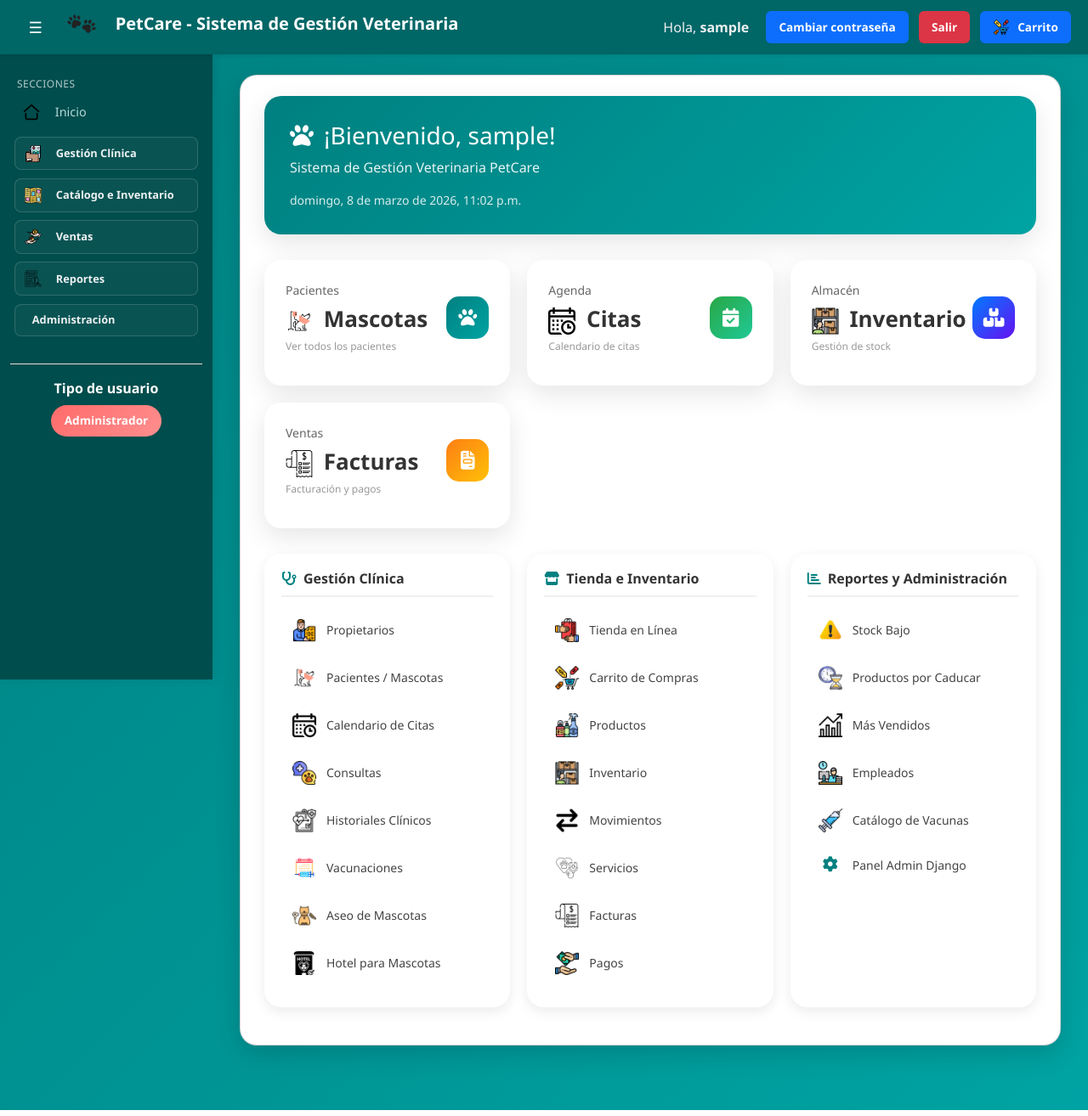
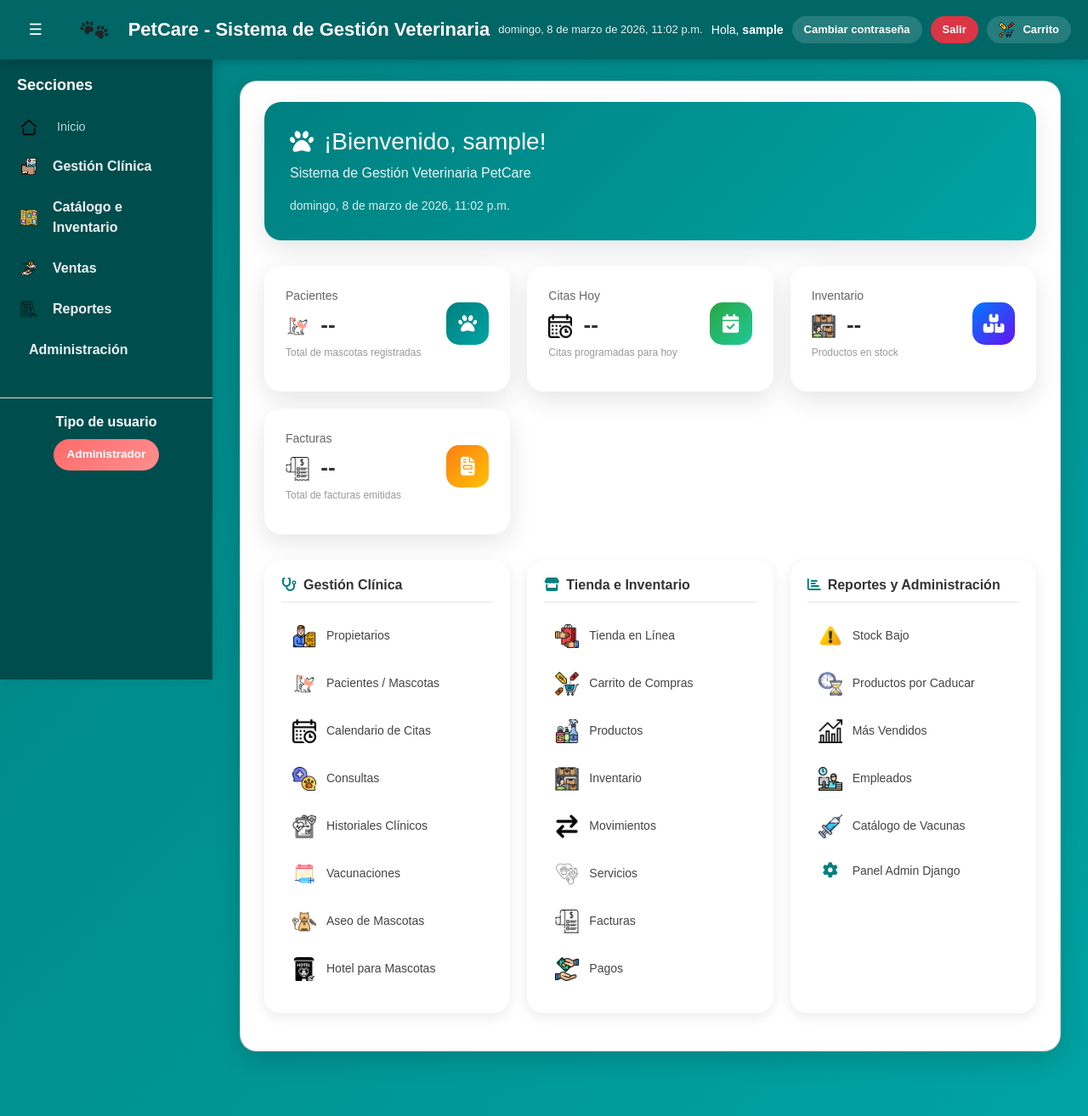
Before and after one commit to DiegoZarzaMorales/PetCare_TemasAvanzados, a Django app: page / in a window 1280 px wide. Shown: the whole page at 85% size. Run offline with Django 5.2, Linux system fonts and the light colour scheme; the visitor is signed in with stand-in values (Sample User, id 1); data that the repository does not hold is empty.

Commit message:
Update visual design to match PetCareAlex: header 3-zone, sidebar, stats counters, typography
Co-authored-by: DiegoZarzaMorales <179668341+DiegoZarzaMorales@users.noreply.github.com>

```diff
--- a/PetCare/PetApp/views.py
+++ b/PetCare/PetApp/views.py
@@ -31,7 +31,15 @@ from django.db.models import Q
 # Vista principal
 @login_required
 def index(request):
-    return render(request, 'index.html')
+    from django.utils.timezone import now
+    hoy = now().date()
+    context = {
+        'total_mascotas': Pacientes.objects.count(),
+        'citas_hoy': Cita.objects.filter(fecha=hoy).count(),
+        'total_productos': Inventario.objects.count(),
+        'total_facturas': Factura.objects.count(),
+    }
+    return render(request, 'index.html', context)
 
 # ==================== CRUD PROPIETARIO ====================
 def propietario_list(request):
--- a/PetCare/static/css/style.css
+++ b/PetCare/static/css/style.css
@@ -39,38 +39,103 @@
   100% { transform: translateY(0); opacity: 1; }
 }
 
-* { box-sizing: border-box; }
+* { margin: 0; padding: 0; box-sizing: border-box; font-family: Arial, sans-serif; }
 body {
-  margin:0; font-family: 'Segoe UI', Arial, sans-serif;
+  font-family: Arial, sans-serif;
   background: var(--color-bg-grad);
   min-height:100vh; color: var(--color-text); position:relative; overflow-x:hidden;
   animation: fadeIn 0.6s cubic-bezier(0.4, 0, 0.2, 1);
 }
-/* Layout */
-.navbar { position:fixed; top:0; left:0; right:0; height:64px; display:flex; align-items:center; padding:0 1.25rem; background:var(--color-bg-dark); color:#fff; z-index:100; box-shadow:var(--shadow-sm); animation: slideDown 0.5s cubic-bezier(0.4, 0, 0.2, 1); }
-.navbar h1 { font-size:1.25rem; font-weight:600; display:flex; align-items:center; gap:.5rem; }
-.nav-actions { margin-left:auto; display:flex; align-items:center; gap:.75rem; }
-.nav-actions a, .nav-actions button { font-size:.85rem; font-weight:600; border:none; cursor:pointer; text-decoration:none; padding:.55rem .95rem; border-radius:var(--radius-sm); background:var(--color-blue); color:#fff; display:inline-flex; align-items:center; gap:.35rem; transition:var(--transition); }
-.nav-actions a:hover, .nav-actions button:hover { filter:brightness(1.1); }
+/* Layout — Header de 3 zonas (PetCareAlex) */
+.header {
+  background: #006666;
+  color: white;
+  padding: 0 20px;
+  box-shadow: 0 2px 10px rgba(0,0,0,0.2);
+  animation: slideDown 0.5s cubic-bezier(0.4, 0, 0.2, 1);
+  display: flex;
+  justify-content: space-between;
+  align-items: center;
+  position: fixed;
+  top: 0;
+  left: 0;
+  right: 0;
+  z-index: 100;
+  min-height: 70px;
+}
+.header-left {
+  display: flex;
+  align-items: center;
+  gap: 15px;
+}
+.header-left h1 {
+  font-size: 22px;
+  margin: 0;
+  font-weight: bold;
+  display: flex;
+  align-items: center;
+  gap: .5rem;
+}
+.header-center {
+  text-align: center;
+  flex: 1;
+}
+.header-center .info {
+  font-size: 13px;
+  opacity: 0.9;
+}
+.header-right {
+  display: flex;
+  align-items: center;
+  gap: 10px;
+  font-size: 14px;
+}
+.header-right a, .header-right button {
+  color: white;
+  text-decoration: none;
+  font-size: 13px;
+  font-weight: 600;
+  padding: 6px 14px;
+  border-radius: 20px;
+  border: none;
+  cursor: pointer;
+  background: rgba(255,255,255,0.15);
+  transition: background 0.2s;
+  display: inline-flex;
+  align-items: center;
+  gap: .35rem;
+}
+.header-right a:hover, .header-right button:hover {
+  background: rgba(255,255,255,0.3);
+}
+.header-right .btn-salir {
+  background: #dc3545;
+  color: white;
+}
+.header-right .btn-salir:hover {
+  background: #b02a37;
+}
 
-.sidebar { position:fixed; top:64px; left:0; bottom:0; width:250px; background:var(--color-bg-darker); color:#fff; overflow-y:auto; padding:1rem .75rem 3rem; box-shadow:2px 0 10px rgba(0,0,0,.1); transition:var(--transition); animation: slideInLeft 0.6s cubic-bezier(0.4, 0, 0.2, 1); }
-.sidebar h3 { font-size:.75rem; text-transform:uppercase; letter-spacing:.5px; opacity:.7; margin:.75rem .5rem .35rem; }
+.sidebar { position:fixed; top:70px; left:0; bottom:0; width:250px; background:#004d4d; color:#fff; overflow-y:auto; padding:20px 0 3rem; box-shadow:2px 0 10px rgba(0,0,0,.1); transition:.25s cubic-bezier(0.4, 0, 0.2, 1); animation: slideInLeft 0.6s cubic-bezier(0.4, 0, 0.2, 1); }
+.sidebar h3 { color:white; font-size:18px; font-weight:bold; margin-bottom:15px; padding:0 20px; display:flex; align-items:center; gap:10px; text-transform:none; letter-spacing:normal; opacity:1; }
 .sidebar ul { list-style:none; margin:0; padding:0; }
-.sidebar li a { display:flex; align-items:center; gap:.6rem; padding:.55rem .7rem; border-radius:var(--radius-sm); font-size:.9rem; color:#b3d9d9; text-decoration:none; transition:var(--transition); border-left:4px solid transparent; }
-.sidebar li a:hover { background:var(--color-bg-dark); color:white; border-left-color:#00cccc; padding-left:1rem; }
+.sidebar li a, .sidebar-menu a { display:flex; align-items:center; gap:15px; padding:12px 20px; color:#b3d9d9; text-decoration:none; transition:all 0.25s cubic-bezier(0.4, 0, 0.2, 1); border-left:4px solid transparent; will-change:transform; font-size:0.9rem; border-radius:0; }
+.sidebar li a:hover, .sidebar-menu a:hover, .sidebar li a.active, .sidebar-menu a.active { background:#006666; color:white; border-left-color:#00cccc; transform:translateX(5px); }
 .sidebar li + li { margin-top:.15rem; }
-/* Collapsible groups */
-details.sidebar-group { margin:.6rem .3rem; border:1px solid rgba(255,255,255,.15); border-radius:8px; background:rgba(255,255,255,.04); }
-details.sidebar-group[open] { background:rgba(255,255,255,.07); }
-details.sidebar-group summary { cursor:pointer; list-style:none; padding:.55rem .7rem; display:flex; align-items:center; gap:.55rem; font-size:.8rem; font-weight:600; color:#ecf0f1; position:relative; }
+/* Collapsible groups — estilo PetCareAlex */
+details.sidebar-group { margin:0; border:none; border-radius:0; background:transparent; }
+details.sidebar-group[open] { background:transparent; }
+details.sidebar-group summary { cursor:pointer; list-style:none; padding:12px 20px; display:flex; align-items:center; gap:10px; font-size:16px; font-weight:bold; color:#ecf0f1; position:relative; border-left:4px solid transparent; transition:all 0.25s; }
 details.sidebar-group summary::-webkit-details-marker { display:none; }
+details.sidebar-group summary:hover { background:#006666; border-left-color:#00cccc; }
+details.sidebar-group[open] summary { background:#005555; }
 details.sidebar-group summary .chev { margin-left:auto; font-size:.65rem; opacity:.7; }
 details.sidebar-group[open] summary .chev { transform:rotate(180deg); transition:transform .25s; }
-details.sidebar-group ul { padding:.35rem .45rem .6rem; }
-details.sidebar-group ul li a { font-size:.78rem; padding:.45rem .6rem; }
+details.sidebar-group ul { padding:0; background:#003d3d; }
+details.sidebar-group ul li a { padding:10px 20px 10px 40px; font-size:14px; }
 @media (max-width:900px){ details.sidebar-group ul li a { font-size:.85rem; } }
 
-.main { margin-left:250px; padding:88px 2rem 3rem; transition:var(--transition); background:rgba(255,255,255,0); min-height:100vh; }
+.main { margin-left:250px; padding:95px 2rem 3rem; transition:.25s cubic-bezier(0.4, 0, 0.2, 1); background:rgba(255,255,255,0); min-height:100vh; }
 /* Desktop: collapse sidebar when body has .sidebar-collapsed */
 body.sidebar-collapsed .sidebar { transform:translateX(-100%); }
 body.sidebar-collapsed .main { margin-left:0; }
--- a/PetCare/templates/base.html
+++ b/PetCare/templates/base.html
@@ -22,13 +22,13 @@
             display: inline-block;
         }
 
-        .navbar h1 .icon-img {
+        .header-left h1 .icon-img {
             width: 40px;
             height: 40px;
             margin-right: 12px;
         }
 
-        .nav-actions .icon-img {
+        .header-right .icon-img {
             width: 18px;
             height: 18px;
             margin-right: 5px;
@@ -87,17 +87,25 @@
     <!-- Overlay oscuro cuando el sidebar está abierto -->
     <div class="sidebar-overlay" id="sidebarOverlay" onclick="toggleSidebar()"></div>
 
-    <!-- Barra de navegación superior -->
-    <div class="navbar">
+    <!-- Barra de navegación superior — Header 3 zonas (PetCareAlex) -->
+    <div class="header">
+        <!-- Zona izquierda: toggle + logo + título -->
+        <div class="header-left">
             <button class="menu-toggle" onclick="toggleSidebar()" aria-label="Toggle Menu">☰</button>
             <h1><img src="{% static 'img/icons/Patitas-removebg.png' %}" alt="" class="icon-img"> PetCare - Sistema de Gestión Veterinaria</h1>
-        <div class="nav-actions">
+        </div>
+        <!-- Zona central: fecha/hora -->
+        <div class="header-center">
+            <div class="info" id="headerDateTime"></div>
+        </div>
+        <!-- Zona derecha: usuario + acciones -->
+        <div class="header-right">
             {% if user.is_authenticated %}
-                <span style="color:#ecf0f1; margin-right: .5rem;">Hola, <strong>{{ user.username }}</strong></span>
+            <span>Hola, <strong>{{ user.username }}</strong></span>
             <a href="{% url 'password_change' %}">Cambiar contraseña</a>
             <form method="post" action="{% url 'logout' %}" style="display:inline;">
                  {% csrf_token %}
-                     <button type="submit" style="background:#dc3545;">Salir</button>
+                 <button type="submit" class="btn-salir">Salir</button>
             </form>
             {% else %}
             <a href="{% url 'login' %}">Iniciar sesión</a>
@@ -226,6 +234,18 @@
     </div>
 
     <script>
+        // Fecha/hora en el header central
+        function updateHeaderDateTime() {
+            const el = document.getElementById('headerDateTime');
+            if (el) {
+                const now = new Date();
+                const opts = { weekday:'long', year:'numeric', month:'long', day:'numeric', hour:'2-digit', minute:'2-digit' };
+                el.textContent = now.toLocaleDateString('es-MX', opts);
+            }
+        }
+        updateHeaderDateTime();
+        setInterval(updateHeaderDateTime, 60000);
+
         // Función para abrir/cerrar el sidebar
         function toggleSidebar() {
             const overlay = document.getElementById('sidebarOverlay');
--- a/PetCare/templates/index.html
+++ b/PetCare/templates/index.html
@@ -120,10 +120,10 @@
       <div>
         <div class="stat-label">Pacientes</div>
         <div class="stat-value">
-          <img src="{% static 'img/icons/PacienteAnimal.png' %}" alt="" style="width:32px;height:32px;vertical-align:middle;margin-right:6px;">
-          Mascotas
+          <img src="{% static 'img/icons/PacienteAnimal.png' %}" alt="" style="width:28px;height:28px;vertical-align:middle;margin-right:6px;">
+          {{ total_mascotas|default:"--" }}
         </div>
-        <div class="stat-sub">Ver todos los pacientes</div>
+        <div class="stat-sub">Total de mascotas registradas</div>
       </div>
       <div class="stat-icon teal"><i class="fa-solid fa-paw"></i></div>
     </div>
@@ -131,12 +131,12 @@
   <a href="{% url 'cita_calendario' %}" class="stat-card">
     <div class="stat-header">
       <div>
-        <div class="stat-label">Agenda</div>
+        <div class="stat-label">Citas Hoy</div>
         <div class="stat-value">
-          <img src="{% static 'img/icons/Calendario.png' %}" alt="" style="width:32px;height:32px;vertical-align:middle;margin-right:6px;">
-          Citas
+          <img src="{% static 'img/icons/Calendario.png' %}" alt="" style="width:28px;height:28px;vertical-align:middle;margin-right:6px;">
+          {{ citas_hoy|default:"--" }}
         </div>
-        <div class="stat-sub">Calendario de citas</div>
+        <div class="stat-sub">Citas programadas para hoy</div>
       </div>
       <div class="stat-icon green"><i class="fa-solid fa-calendar-check"></i></div>
     </div>
@@ -144,12 +144,12 @@
   <a href="{% url 'inventario_list' %}" class="stat-card">
     <div class="stat-header">
       <div>
-        <div class="stat-label">Almacén</div>
+        <div class="stat-label">Inventario</div>
         <div class="stat-value">
-          <img src="{% static 'img/icons/Inventario.png' %}" alt="" style="width:32px;height:32px;vertical-align:middle;margin-right:6px;">
-          Inventario
+          <img src="{% static 'img/icons/Inventario.png' %}" alt="" style="width:28px;height:28px;vertical-align:middle;margin-right:6px;">
+          {{ total_productos|default:"--" }}
         </div>
-        <div class="stat-sub">Gestión de stock</div>
+        <div class="stat-sub">Productos en stock</div>
       </div>
       <div class="stat-icon blue"><i class="fa-solid fa-boxes-stacked"></i></div>
     </div>
@@ -157,12 +157,12 @@
   <a href="{% url 'factura_list' %}" class="stat-card">
     <div class="stat-header">
       <div>
-        <div class="stat-label">Ventas</div>
+        <div class="stat-label">Facturas</div>
         <div class="stat-value">
-          <img src="{% static 'img/icons/Facturas.png' %}" alt="" style="width:32px;height:32px;vertical-align:middle;margin-right:6px;">
-          Facturas
+          <img src="{% static 'img/icons/Facturas.png' %}" alt="" style="width:28px;height:28px;vertical-align:middle;margin-right:6px;">
+          {{ total_facturas|default:"--" }}
         </div>
-        <div class="stat-sub">Facturación y pagos</div>
+        <div class="stat-sub">Total de facturas emitidas</div>
       </div>
       <div class="stat-icon orange"><i class="fa-solid fa-file-invoice"></i></div>
     </div>
```
Lines whose indentation alone changed are shown as unchanged.
